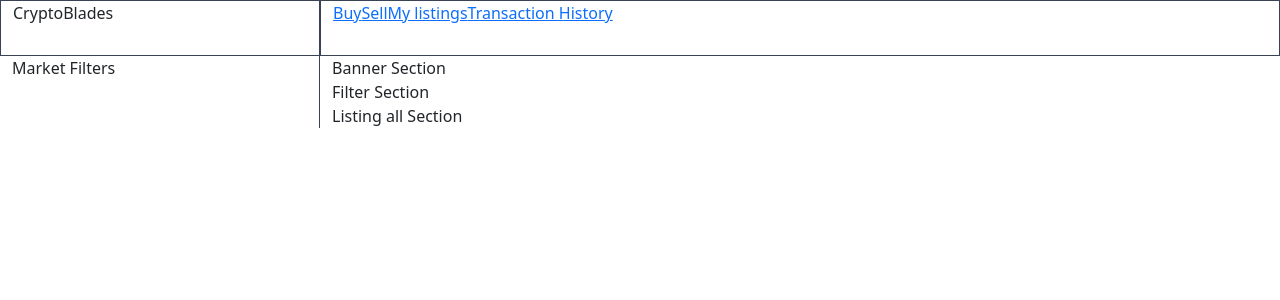
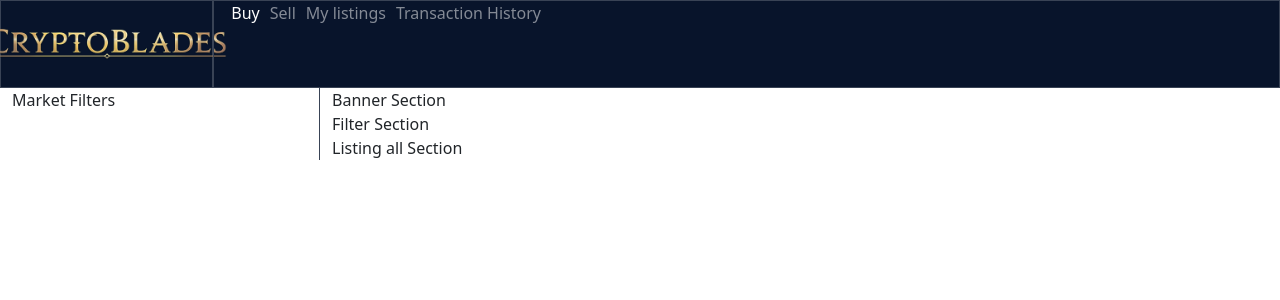
Before and after one commit to jeffyzxc/marketplace, a Vue app: page / in a window 1280 px wide. Shown: the top 300 px of the page. Built offline with nearby package versions, Linux system fonts and the light colour scheme.

Commit message:
prelim navbar

```diff
--- a/src/App.vue
+++ b/src/App.vue
@@ -2,13 +2,13 @@
   <div class="app">
     <b-container class="bv-example-row" fluid>
       <b-row class="navbar-cb-logo">
-        <b-col cols="3" class="logo-title">CryptoBlades</b-col>
-        <b-col cols="9" class="nav-top">
+        <b-col cols="2" class="logo-title"><img src='./assets/logo_Text_Source@2x.png'/></b-col>
+        <b-col cols="10" class="nav-top">
           <div class="nav">
-            <router-link to="/">Buy</router-link>
-            <router-link to="/sell">Sell</router-link>
-            <router-link to="/listings">My listings</router-link>
-            <router-link to="/history">Transaction History</router-link>
+            <router-link to="/" class="navlinks" active-class="active-navlink">Buy</router-link>
+            <router-link to="/sell"  class="navlinks" active-class="active-navlink">Sell</router-link>
+            <router-link to="/listings"  class="navlinks" active-class="active-navlink">My listings</router-link>
+            <router-link to="/history"  class="navlinks" active-class="active-navlink">Transaction History</router-link>
           </div>
         </b-col>
       </b-row>
@@ -22,10 +22,29 @@
   height:100%;
 }
 .navbar-cb-logo {
-  height : 3.5rem;
+  background : rgb(8,20,43);
+  height : 5.5rem;
 }
 
 .logo-title, .nav-top {
   border: 1px solid rgba(57, 67, 85, 1);
+  display: flex;
+}
+.logo-title {
+  justify-content: center;
+  align-items: center;
+}
+.logo-title > img {
+  width: 15rem;
+}
+.navlinks{
+  padding-left: 5px;
+  padding-right:5px;
+  text-decoration: none;
+  color : rgba(255, 255, 255, 0.5);
+}
+
+.active-navlink {
+  color : rgb(255, 255, 255);
 }
 </style>
```
Also changed, not shown: src/assets/logo_Text_Source@2x.png (renamed from src/assets/logo_Text_Source.c19d4541@2x.png).
